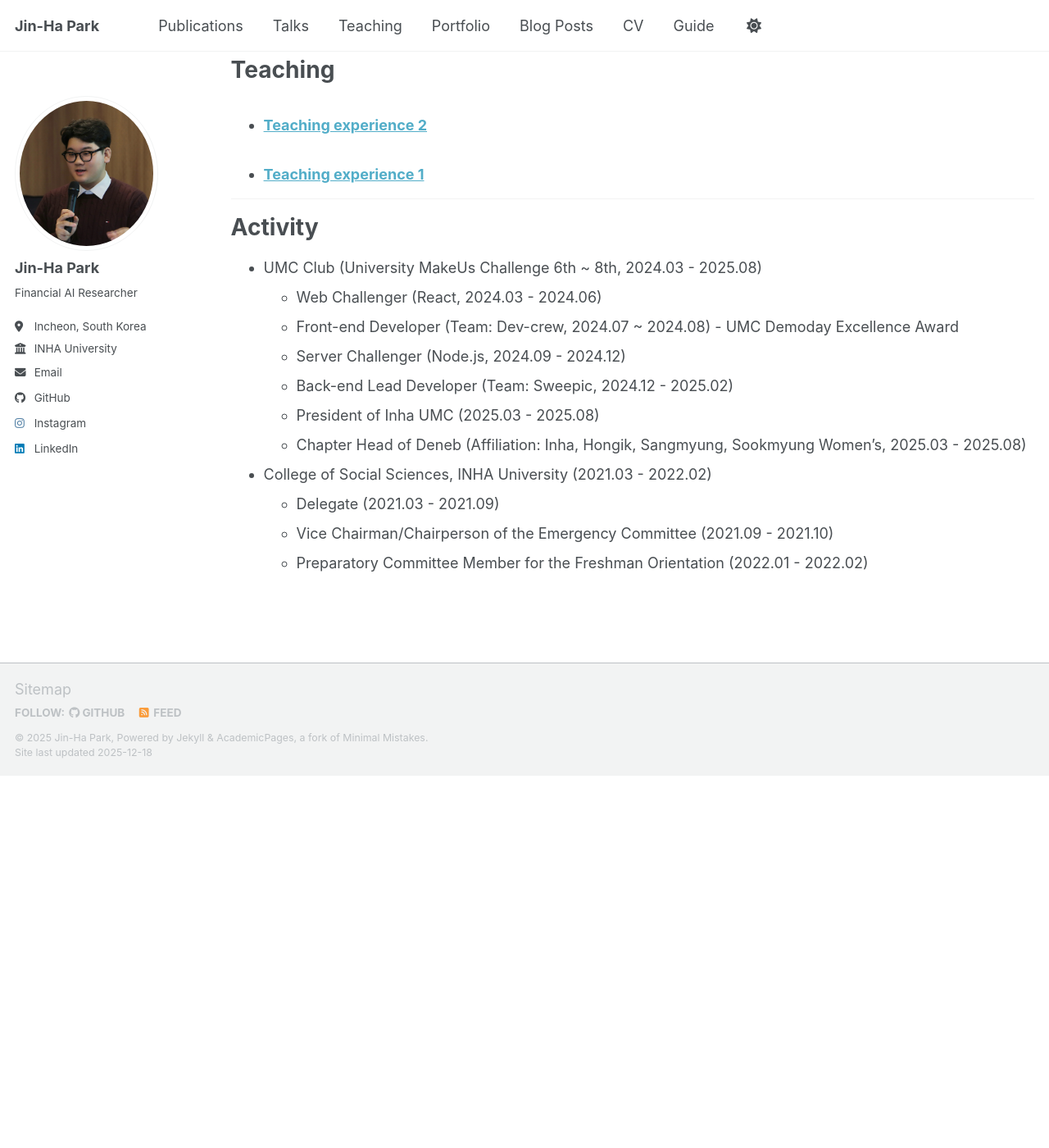
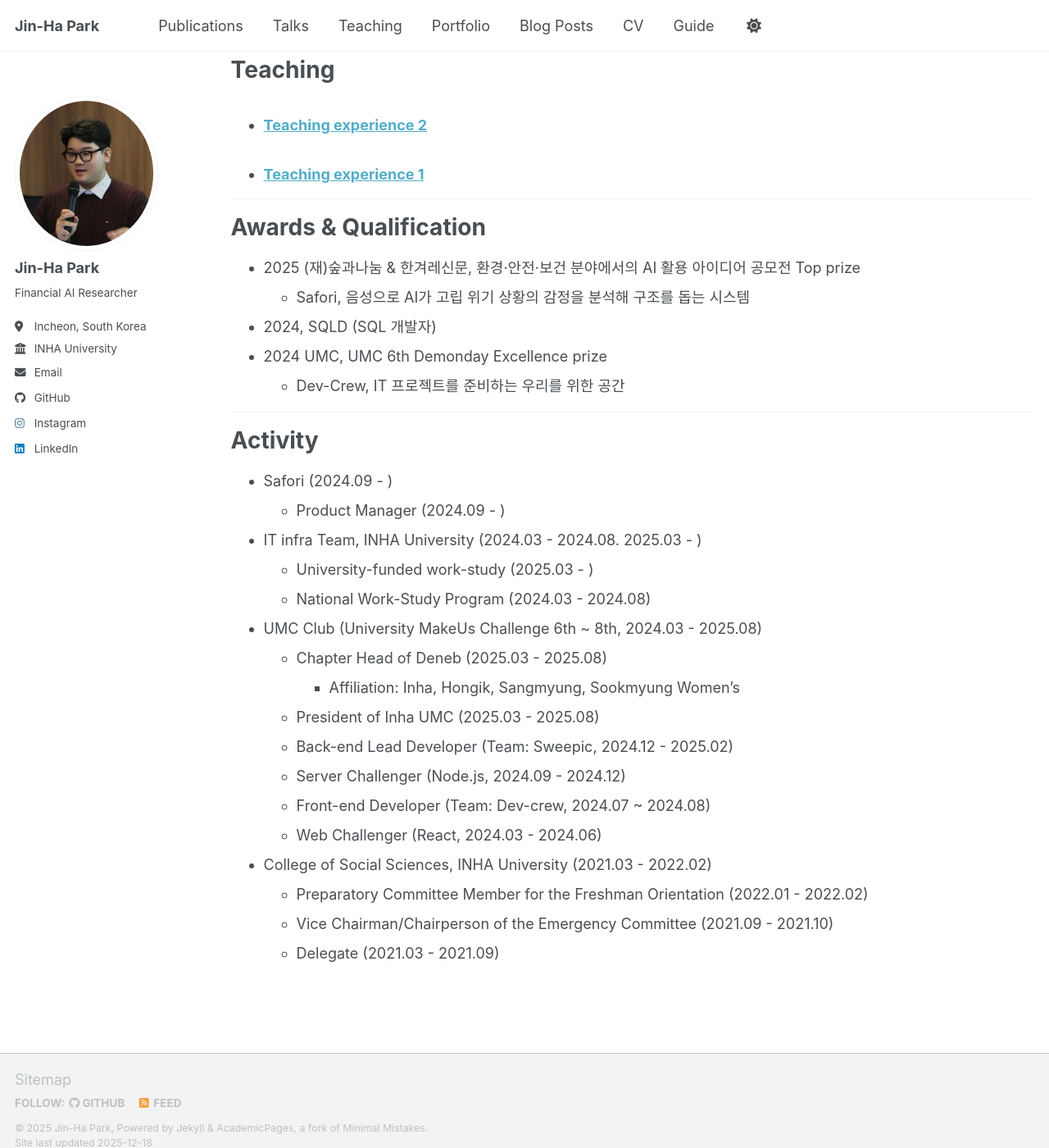
Before and after one commit to jjiinaaa/jjiinaaa.github.io, a Jekyll site: the page built from _pages/cv.md, in a window 1280 px wide and 1400 px high, scrolled down 1669 px. Shown: the whole window at 82% size. Built offline with Jekyll 4.4.1, drawn with Linux system fonts in a browser that asks for light colours; a script bundle is joined from its source files by our own code; library files that are not in the unit come from our copies; before the commit the page ends 2615 px from its top, so only the background shows below that.

Commit message:
cv 파일 최종 변경

```diff
--- a/_pages/cv.md
+++ b/_pages/cv.md
@@ -10,10 +10,8 @@ redirect_from:
 {% include base_path %}
 
 # Education
-
 <!-- * Ph.D in Version Control Theory, GitHub University, 2018  -->
 <!-- * M.S. in Jekyll, GitHub University, 2014 -->
-
 - Double Major in Computer Science and Economics, INHA University (expected 2027)
   - B.S. in Computer Science, 2027
   - B.Econ in Economics, 2027
@@ -42,7 +40,6 @@ redirect_from:
 ---
 
 # Skills
-
 - Python
 - SQL
 - C++
@@ -54,7 +51,6 @@ redirect_from:
 ---
 
 # Publications
-
   <ul>{% for post in site.publications reversed %}
     {% include archive-single-cv.html %}
   {% endfor %}</ul>
@@ -62,7 +58,6 @@ redirect_from:
 ---
 
 # Talks
-
   <ul>{% for post in site.talks reversed %}
     {% include archive-single-talk-cv.html  %}
   {% endfor %}</ul>
@@ -70,24 +65,41 @@ redirect_from:
 ---
 
 # Teaching
-
   <ul>{% for post in site.teaching reversed %}
     {% include archive-single-cv.html %}
   {% endfor %}</ul>
 
 ---
 
+# Awards & Qualification
+- <bold>2025 (재)숲과나눔 & 한겨레신문, 환경·안전·보건 분야에서의 AI 활용 아이디어 공모전 Top prize</bold>
+  - <bold>Safori, 음성으로 AI가 고립 위기 상황의 감정을 분석해 구조를 돕는 시스템</bold>
+- <bold>2024, SQLD (SQL 개발자)</bold>
+- <bold>2024 UMC, UMC 6th Demonday Excellence prize</bold>
+  - <bold>Dev-Crew, IT 프로젝트를 준비하는 우리를 위한 공간</bold>
+
+
+
+---
+
 # Activity
+- Safori (2024.09 - )
+  - Product Manager (2024.09 - )
+
+- IT infra Team, INHA University (2024.03 - 2024.08. 2025.03 - )
+  - University-funded work-study (2025.03 - )
+  - National Work-Study Program (2024.03 - 2024.08)
 
 - UMC Club (University MakeUs Challenge 6th ~ 8th, 2024.03 - 2025.08)
+  - Chapter Head of Deneb (2025.03 - 2025.08)
+    - Affiliation: Inha, Hongik, Sangmyung, Sookmyung Women's
+  - President of Inha UMC (2025.03 - 2025.08)
+  - Back-end Lead Developer (Team: Sweepic, 2024.12 - 2025.02)
+  - Server Challenger (Node.js, 2024.09 - 2024.12)
+  - Front-end Developer (Team: Dev-crew, 2024.07 ~ 2024.08)
   - Web Challenger (React, 2024.03 - 2024.06)
-  - Front-end Developer (Team: Dev-crew, 2024.07 ~ 2024.08) - UMC Demoday Excellence Award
-  - Server Challenger (Node.js, 2024.09 - 2024.12)
-  - Back-end Lead Developer (Team: Sweepic, 2024.12 - 2025.02)
-  - President of Inha UMC (2025.03 - 2025.08)
-  - Chapter Head of Deneb (Affiliation: Inha, Hongik, Sangmyung, Sookmyung Women's, 2025.03 - 2025.08)
 
 - College of Social Sciences, INHA University (2021.03 - 2022.02)
+  - Preparatory Committee Member for the Freshman Orientation (2022.01 - 2022.02)
+  - Vice Chairman/Chairperson of the Emergency Committee (2021.09 - 2021.10)
   - Delegate (2021.03 - 2021.09)
-  - Vice Chairman/Chairperson of the Emergency Committee (2021.09 - 2021.10)
-  - Preparatory Committee Member for the Freshman Orientation (2022.01 - 2022.02)
```
